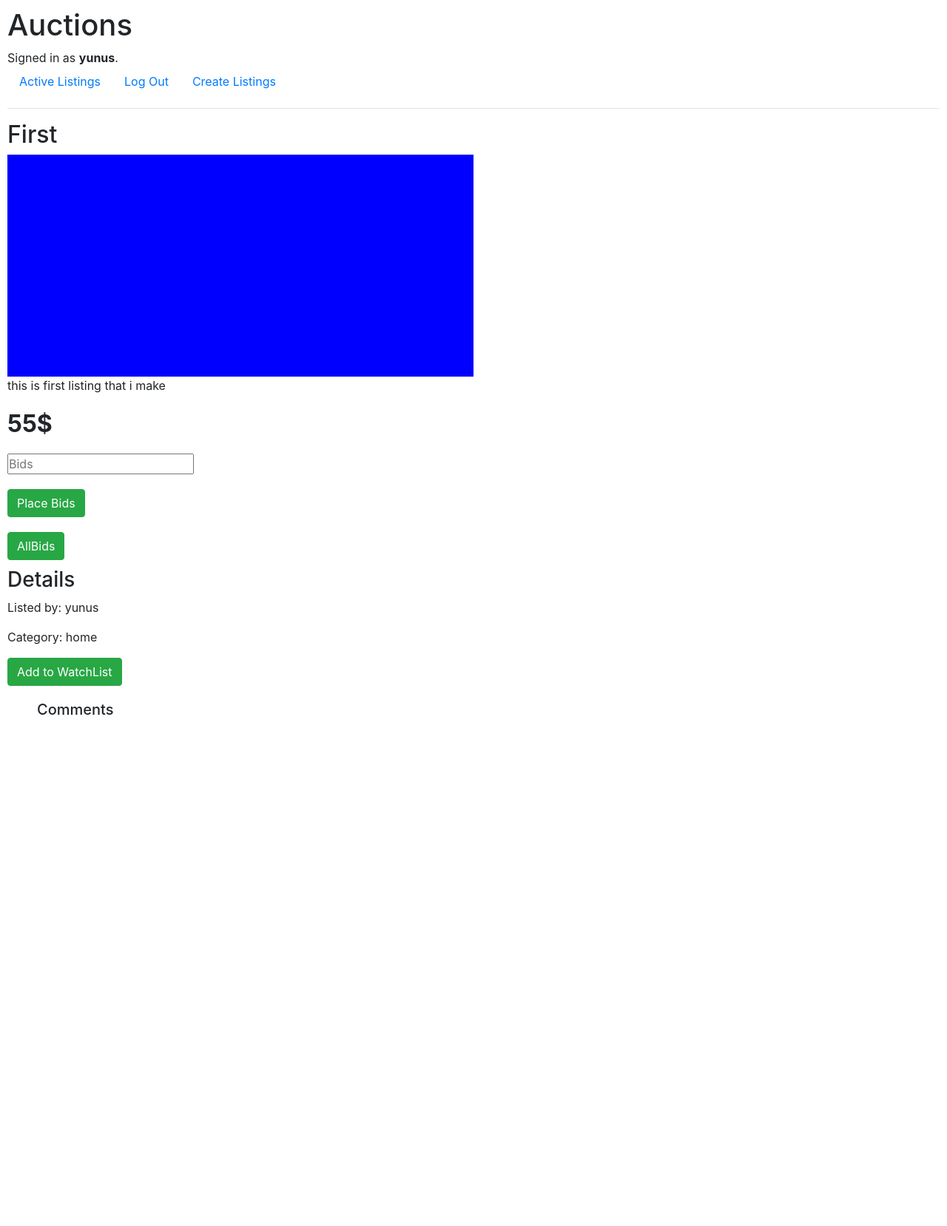
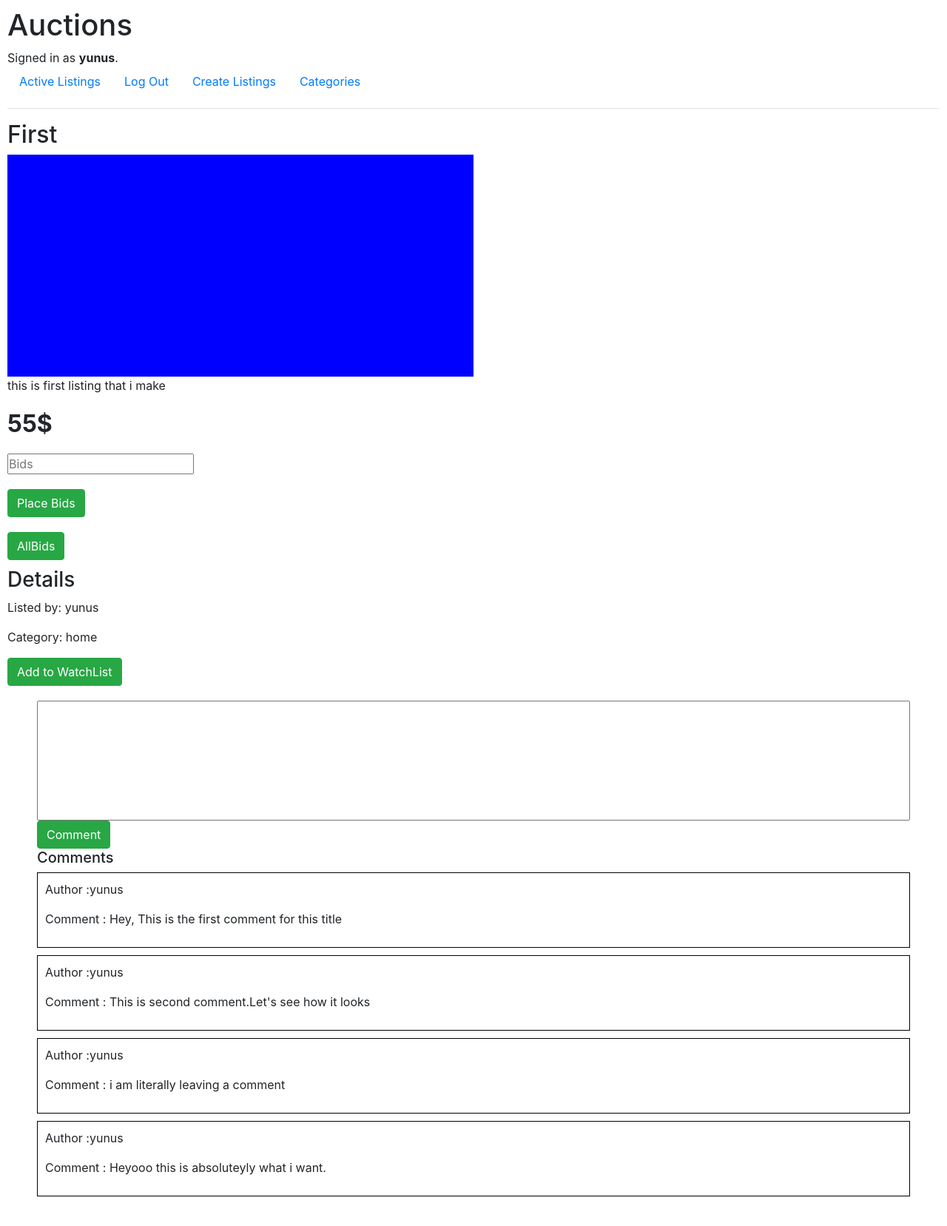
Before and after one commit to yunusarli/PrimitiveEbay, a Django app: page /2/detail/ in a window 1280 px wide. Shown: the whole page at 74% size. Before the commit the page ends 966 px from the top, so only its background shows below. Run offline with Django 3.2, Linux system fonts and the light colour scheme; a user stored in the database is signed in; data comes from the database, SQL or seed files in the repository; both versions use the stored data as it was after the commit; some libraries are stand-ins or nearby versions.

Commit message:
comment-feature added

```diff
--- a/commerce/auctions/templates/auctions/detail.html
+++ b/commerce/auctions/templates/auctions/detail.html
@@ -38,10 +38,19 @@
         </form>
 
         <div class="comments" style="padding: 20px 40px;">
+            <div class="leave-a-comment">
+                <form action="" method="POST">
+                    {% csrf_token %}
+                    <textarea name="comment" rows="5" placeholder="Leave a comment" style="display: block; width: 100%;
+                    padding: 20px 40px; resize:none;">
+                    </textarea>
+                    <input type="submit" value="Comment" name="leave_a_comment" class="btn btn-success">
+                </form>
+            </div>
             <h5>Comments</h5>
             {% for comment in comments %}
             <div class="comment" style="border: 1px solid black;
-             padding:10px 10px;">
+             padding:10px 10px; margin-bottom: 10px;">
 
                 <div class="comment-author">
                     <p>Author :{{comment.author}} </p>
@@ -49,6 +58,7 @@
                 <div class="comment-content">
                     <p>Comment : {{comment.comment}} </p>
                 </div>
+
             </div>
             {% endfor %}
 
--- a/commerce/auctions/templates/auctions/layout.html
+++ b/commerce/auctions/templates/auctions/layout.html
@@ -29,6 +29,10 @@
                 <li class="nav-item">
                     <a class="nav-link" href="{% url 'create' %}">Create Listings</a>
                 </li>
+
+                <li class="nav-item">
+                    <a class="nav-link" href="{% url 'categories' %}">Categories</a>
+                </li>
             {% else %}
                 <li class="nav-item">
                     <a class="nav-link" href="{% url 'login' %}">Log In</a>
--- a/commerce/auctions/urls.py
+++ b/commerce/auctions/urls.py
@@ -10,5 +10,7 @@
     path("register", views.register, name="register"),
     path('create',views.create_listing,name="create"),
     path('<int:pk>/detail/',views.detail_view,name="detail"),
-    path('<int:pk>/delete/',ListingDeleteView.as_view(),name="delete")
+    path('<int:pk>/delete/',ListingDeleteView.as_view(),name="delete"),
+    path('categories/',views.categories,name="categories"),
+    path('categories/orientation/<str:slug>',views.orientation,name="orientation"),
 ]
--- a/commerce/auctions/views.py
+++ b/commerce/auctions/views.py
@@ -112,7 +112,7 @@
                 category=category,
                 )
             listing.save()
-            return redirect(index)
+            return HttpResponseRedirect(reverse('index'))
 
         else:
             return render(request,'auctions/create_listing.html',{
@@ -132,8 +132,8 @@
         The last one is for leave a comment.
     """
     product_detail = Listing.objects.get(id=pk)
-
     title = product_detail.title
+    user = get_user(request)
 
     if request.method == 'POST':
 
@@ -154,7 +154,7 @@
 
             product_detail.save()
             #Create a new bid
-            user = get_user(request)
+
             create_bid = Bid(user=user,title=title,price=bid)
             create_bid.save()
 
@@ -167,14 +167,20 @@
             return render(request,'auctions/allbids.html',{
                 'bids_list':bid_list(title),
             })
+        elif 'leave_a_comment' in request.POST:
+            cmmnt = request.POST['comment']
+            create_comment = Comment(title=product_detail,comment=cmmnt,author=user)
+            create_comment.save()
 
+
+    #To avoid multiple choises error, we used filter rather tha get() method.
+    comments = Comment.objects.filter(title=pk)
 
 
     return render(request,'auctions/detail.html',{
 
         'object':product_detail,
-
-
+        'comments':comments
     })
 
 
@@ -197,4 +203,26 @@
 
         return super().dispatch(request, *args, **kwargs)
 
-#To Do: comments, WatchList, Categories, Images on database.
+def categories(request):
+    listings = []
+    for list_ in Listing.objects.all():
+        if not list_.category in listings:
+            listings.append(list_.category)
+
+    return render(request,'auctions/categories.html',{
+                'category':listings,
+            })
+
+def orientation(request,slug):
+    all_categories = []
+    for list_ in Listing.objects.all():
+        if list_.category==slug:
+            all_categories.append(list_)
+
+    return render(request,'auctions/view_categories.html',{
+        'all_categories':all_categories,
+    })
+
+
+#To Do:WatchList, Images on database.
+#not: gönderileri silmek yerine kapatman lazım ve kapattıklarının kazandıklarını da ekrana basman lazım.
```
Also changed, not shown: commerce/auctions/templates/auctions/categories.html (added, +14 -0 lines), commerce/auctions/templates/auctions/view_categories.html (added, +28 -0 lines), commerce/db.sqlite3.
